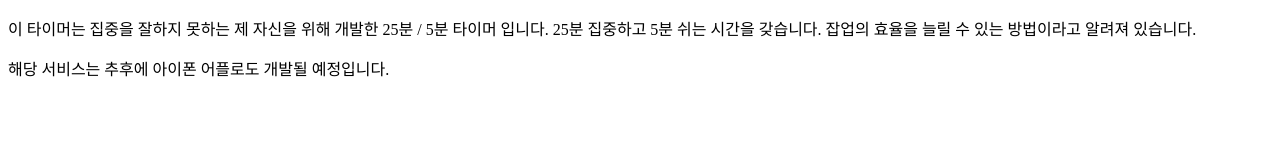
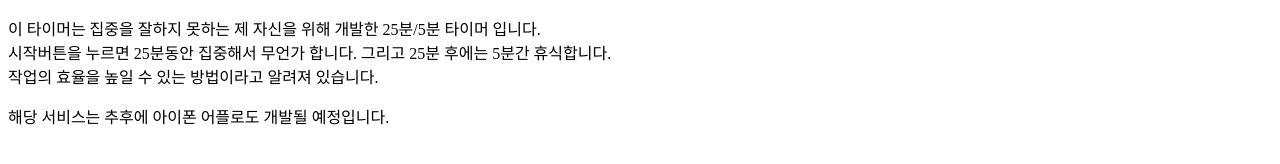
Before and after one commit to Isaac-Lee/25-5-Timer-Web, a plain HTML site: page about.html in a window 1280 px wide. Drawn offline with Linux system fonts and the light colour scheme.

Commit message:
commit via mac

```diff
--- a/about.html
+++ b/about.html
@@ -6,11 +6,8 @@
     <title>About 25 / 5 TIMER</title>
 </head>
 <body>
-
-
-
     <p>
-        이 타이머는 집중을 잘하지 못하는 제 자신을 위해 개발한 25분 / 5분 타이머 입니다. 25분 집중하고 5분 쉬는 시간을 갖습니다. 잡업의 효율을 늘릴 수 있는 방법이라고 알려져 있습니다.
+        이 타이머는 집중을 잘하지 못하는 제 자신을 위해 개발한 25분/5분 타이머 입니다.</br>시작버튼을 누르면 25분동안 집중해서 무언가 합니다. 그리고 25분 후에는 5분간 휴식합니다.</br>작업의 효율을 높일 수 있는 방법이라고 알려져 있습니다.
     </p>
     <p>
         해당 서비스는 추후에 아이폰 어플로도 개발될 예정입니다.
```
Also changed, not shown: index.html (+2 -2 lines).
